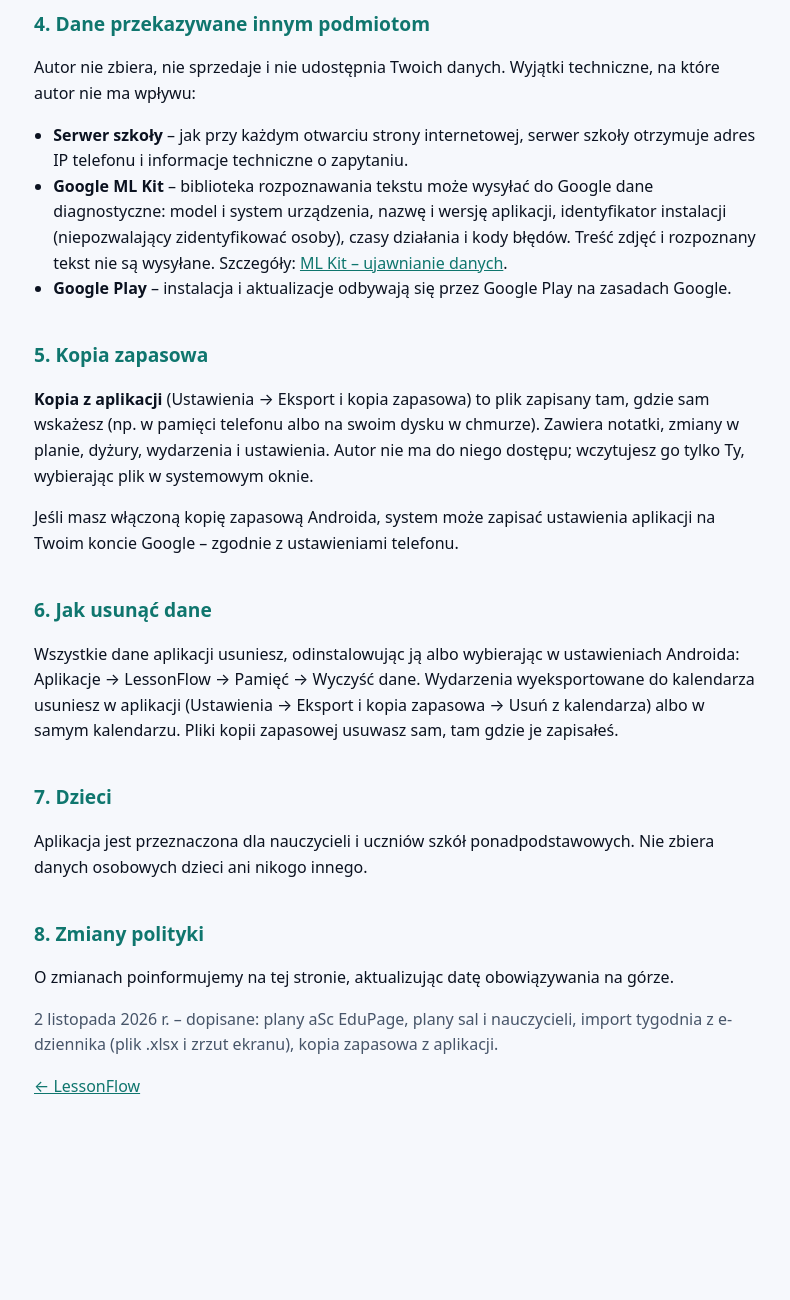
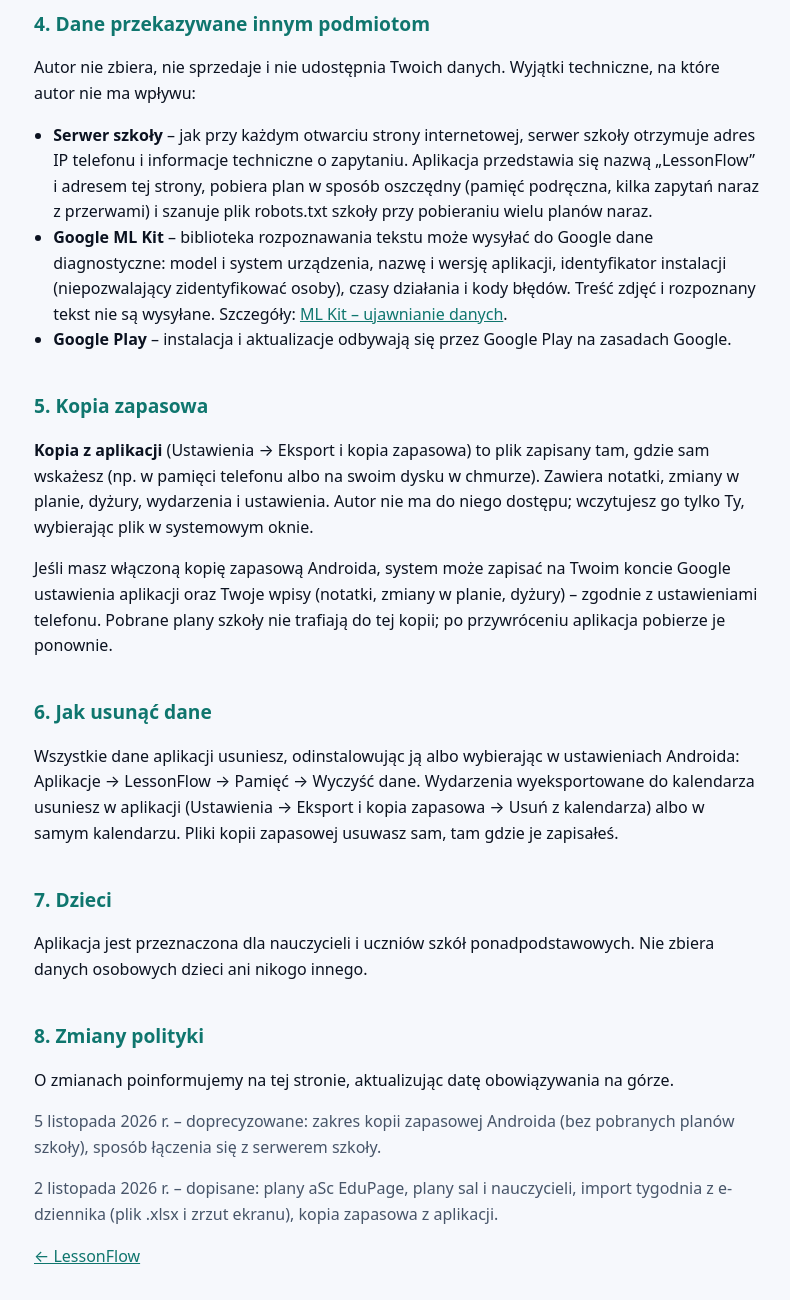
Before and after one commit to JosiMate/lessonflow, a plain HTML site: page privacy.html in a window 1280 px wide. Shown: the part 1458-2758 px from the top of the page, without its empty margins (242-1032 px from the left). Before the commit the page ends 2638 px from the top, so only its background shows below. Drawn offline with Linux system fonts and the light colour scheme.

Commit message:
Add files via upload

```diff
--- a/privacy.html
+++ b/privacy.html
@@ -8,7 +8,7 @@
 </head>
 <body>
 <main>
-<header><img src="icon.png" alt=""><div><h1>Polityka prywatności</h1><div class="muted">Aplikacja LessonFlow (Android) · obowiązuje od 2 listopada 2026 r.</div></div></header>
+<header><img src="icon.png" alt=""><div><h1>Polityka prywatności</h1><div class="muted">Aplikacja LessonFlow (Android) · obowiązuje od 5 listopada 2026 r.</div></div></header>
 
 <div class="card">
 <strong>W skrócie:</strong> LessonFlow nie ma kont użytkowników, reklam ani własnej analityki. Plan, notatki,
@@ -42,14 +42,14 @@ zastępstwa i ustawienia są przechowywane wyłącznie na Twoim telefonie. Autor
 <h2>4. Dane przekazywane innym podmiotom</h2>
 <p>Autor nie zbiera, nie sprzedaje i nie udostępnia Twoich danych. Wyjątki techniczne, na które autor nie ma wpływu:</p>
 <ul>
-<li><strong>Serwer szkoły</strong> – jak przy każdym otwarciu strony internetowej, serwer szkoły otrzymuje adres IP telefonu i informacje techniczne o zapytaniu.</li>
+<li><strong>Serwer szkoły</strong> – jak przy każdym otwarciu strony internetowej, serwer szkoły otrzymuje adres IP telefonu i informacje techniczne o zapytaniu. Aplikacja przedstawia się nazwą „LessonFlow” i adresem tej strony, pobiera plan w sposób oszczędny (pamięć podręczna, kilka zapytań naraz z przerwami) i szanuje plik robots.txt szkoły przy pobieraniu wielu planów naraz.</li>
 <li><strong>Google ML Kit</strong> – biblioteka rozpoznawania tekstu może wysyłać do Google dane diagnostyczne: model i system urządzenia, nazwę i wersję aplikacji, identyfikator instalacji (niepozwalający zidentyfikować osoby), czasy działania i kody błędów. Treść zdjęć i rozpoznany tekst nie są wysyłane. Szczegóły: <a href="https://developers.google.com/ml-kit/android-data-disclosure">ML Kit – ujawnianie danych</a>.</li>
 <li><strong>Google Play</strong> – instalacja i aktualizacje odbywają się przez Google Play na zasadach Google.</li>
 </ul>
 
 <h2>5. Kopia zapasowa</h2>
 <p><strong>Kopia z aplikacji</strong> (Ustawienia → Eksport i kopia zapasowa) to plik zapisany tam, gdzie sam wskażesz (np. w pamięci telefonu albo na swoim dysku w chmurze). Zawiera notatki, zmiany w planie, dyżury, wydarzenia i ustawienia. Autor nie ma do niego dostępu; wczytujesz go tylko Ty, wybierając plik w systemowym oknie.</p>
-<p>Jeśli masz włączoną kopię zapasową Androida, system może zapisać ustawienia aplikacji na Twoim koncie Google – zgodnie z ustawieniami telefonu.</p>
+<p>Jeśli masz włączoną kopię zapasową Androida, system może zapisać na Twoim koncie Google ustawienia aplikacji oraz Twoje wpisy (notatki, zmiany w planie, dyżury) – zgodnie z ustawieniami telefonu. Pobrane plany szkoły nie trafiają do tej kopii; po przywróceniu aplikacja pobierze je ponownie.</p>
 
 <h2>6. Jak usunąć dane</h2>
 <p>Wszystkie dane aplikacji usuniesz, odinstalowując ją albo wybierając w ustawieniach Androida: Aplikacje → LessonFlow → Pamięć → Wyczyść dane. Wydarzenia wyeksportowane do kalendarza usuniesz w aplikacji (Ustawienia → Eksport i kopia zapasowa → Usuń z kalendarza) albo w samym kalendarzu. Pliki kopii zapasowej usuwasz sam, tam gdzie je zapisałeś.</p>
@@ -59,6 +59,7 @@ zastępstwa i ustawienia są przechowywane wyłącznie na Twoim telefonie. Autor
 
 <h2>8. Zmiany polityki</h2>
 <p>O zmianach poinformujemy na tej stronie, aktualizując datę obowiązywania na górze.</p>
+<p class="muted">5 listopada 2026 r. – doprecyzowane: zakres kopii zapasowej Androida (bez pobranych planów szkoły), sposób łączenia się z serwerem szkoły.</p>
 <p class="muted">2 listopada 2026 r. – dopisane: plany aSc EduPage, plany sal i nauczycieli, import tygodnia z e-dziennika (plik .xlsx i zrzut ekranu), kopia zapasowa z aplikacji.</p>
 
 <p class="muted"><a href="index.html">← LessonFlow</a></p>
```
